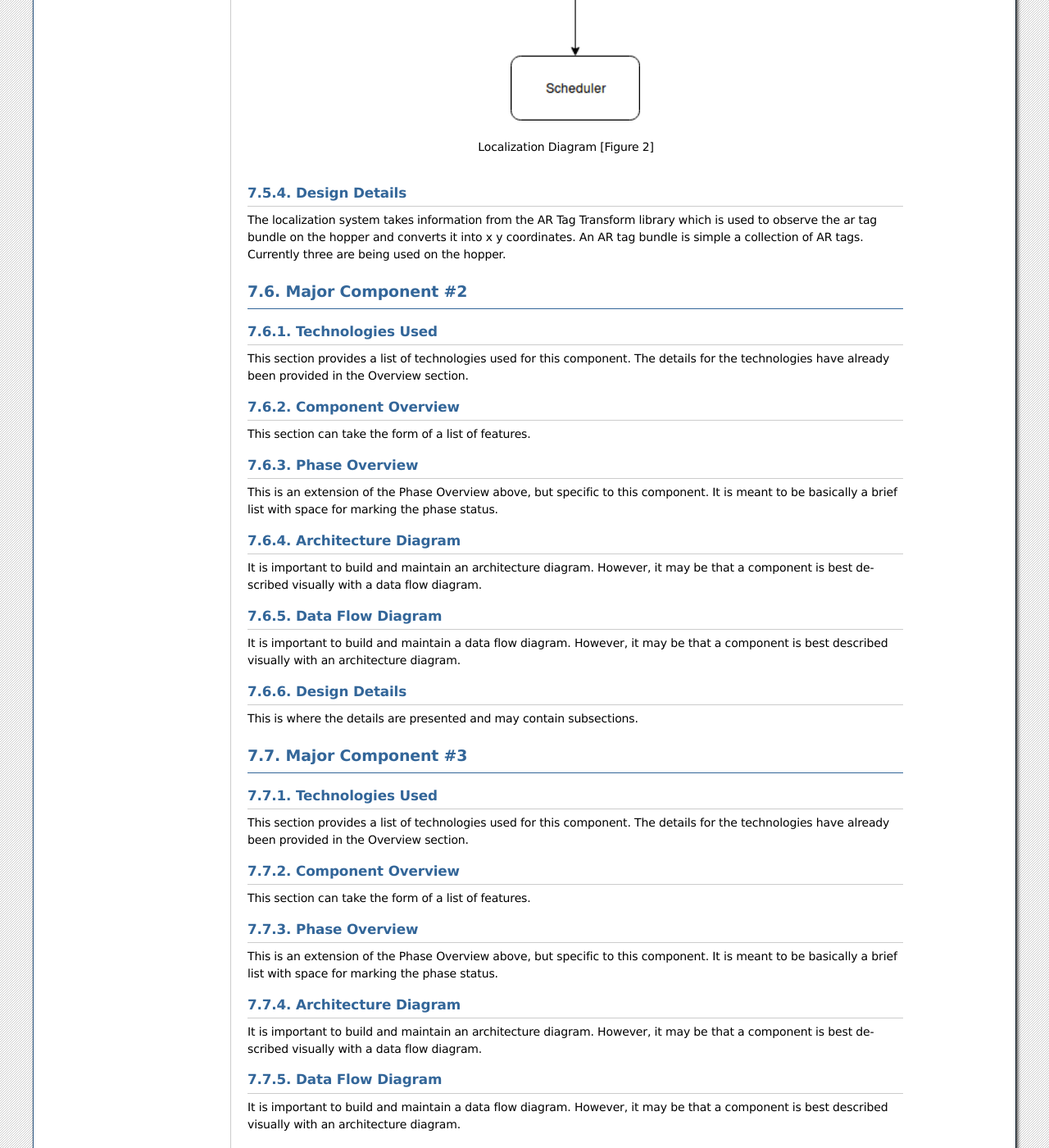
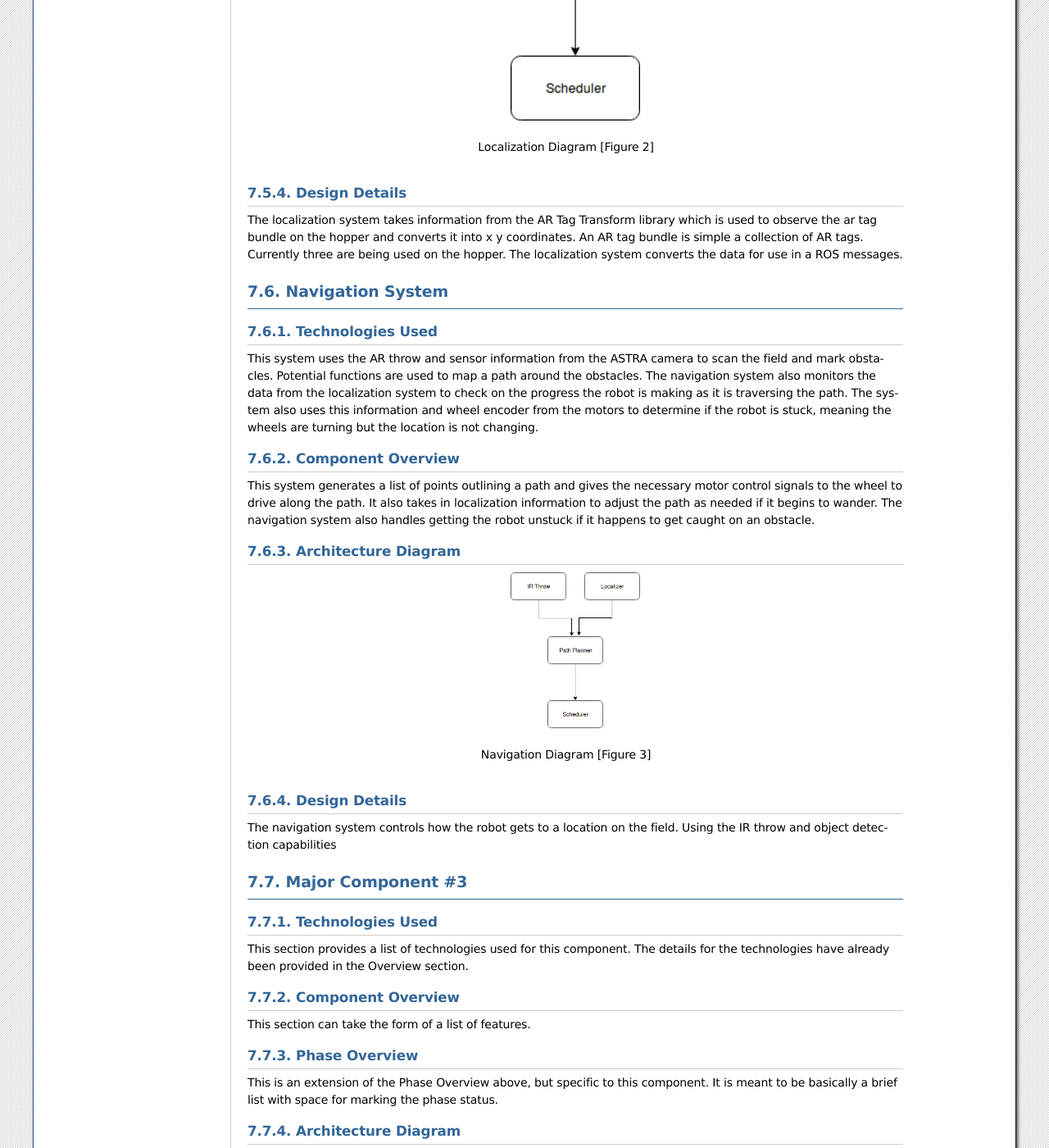
Before and after one commit to kaliRegenold/SeniorDesign, a Sphinx documentation site: the page built from DesignDoc/source/design.rst, in a window 1280 px wide and 1400 px high, scrolled down 3318 px. Shown: the whole window at 82% size. Built offline with Sphinx 7.4.7, drawn with Linux system fonts in a browser that asks for light colours; pages that are not in the unit, such as notebooks, are missing from menus; some of the changed text lies outside the part shown.

Commit message:
second WIP change to design section

```diff
--- a/DesignDoc/source/design.rst
+++ b/DesignDoc/source/design.rst
@@ -170,48 +170,44 @@ Design Details
 
 The localization system takes information from the AR Tag Transform library which is used to
 observe the ar tag bundle on the hopper and converts it into x y coordinates. An AR tag bundle
-is simple a collection of AR tags. Currently three are being used on the hopper.
+is simple a collection of AR tags. Currently three are being used on the hopper. The localization
+system converts the data for use in a ROS messages.
 
-Major Component #2
--------------------
+Navigation System
+-----------------
 
 Technologies Used
 ~~~~~~~~~~~~~~~~~
 
-This section provides a list of technologies used for this component.
-The details for the technologies have already been provided in the
-Overview section.
+This system uses the AR throw and sensor information from the ASTRA camera to scan the field and
+mark obstacles. Potential functions are used to map a path around the obstacles. The navigation
+system also monitors the data from the localization system to check on the progress the robot is
+making as it is traversing the path. The system also uses this information and wheel encoder
+from the motors to determine if the robot is stuck, meaning the wheels are turning but the
+location is not changing.
 
 Component Overview
 ~~~~~~~~~~~~~~~~~~
 
-This section can take the form of a list of features.
-
-Phase Overview
-~~~~~~~~~~~~~~
-
-This is an extension of the Phase Overview above, but specific to this
-component. It is meant to be basically a brief list with space for
-marking the phase status.
+This system generates a list of points outlining a path and gives the necessary motor control
+signals to the wheel to drive along the path. It also takes in localization information to adjust
+the path as needed if it begins to wander. The navigation system also handles getting the robot
+unstuck if it happens to get caught on an obstacle.
 
 Architecture Diagram
-~~~~~~~~~~~~~~~~~~~~~
+~~~~~~~~~~~~~~~~~~~~
 
-It is important to build and maintain an architecture diagram. However,
-it may be that a component is best described visually with a data flow
-diagram.
+.. figure:: ./Navigation.png
+   :alt: Navigation Diagram [Figure 3]
+   :width: 20.0%
 
-Data Flow Diagram
-~~~~~~~~~~~~~~~~~
-
-It is important to build and maintain a data flow diagram. However, it
-may be that a component is best described visually with an architecture
-diagram.
+   Navigation Diagram [Figure 3]
 
 Design Details
 ~~~~~~~~~~~~~~
 
-This is where the details are presented and may contain subsections.
+The navigation system controls how the robot gets to a location on the field. Using the IR throw and
+object detection capabilities
 
 Major Component #3
 -------------------
```
